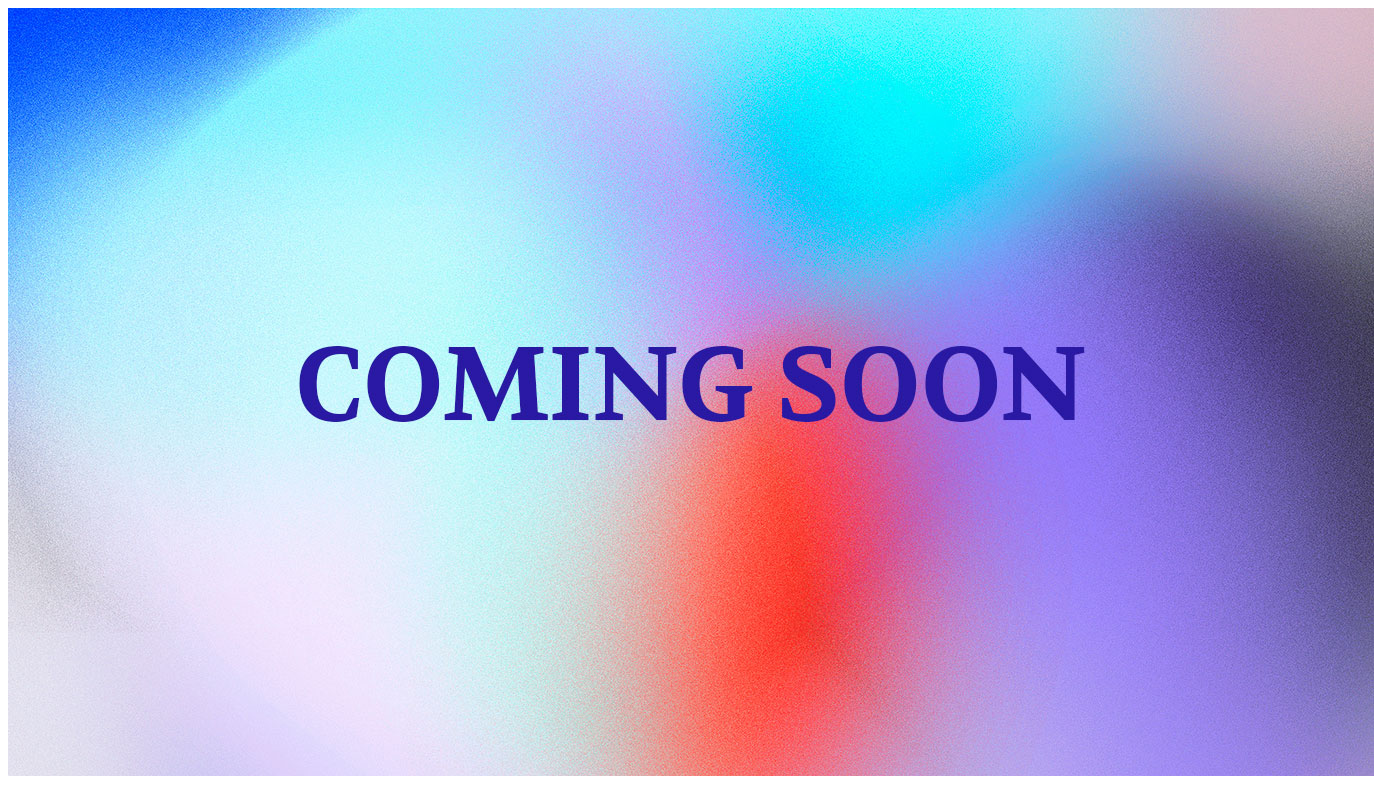
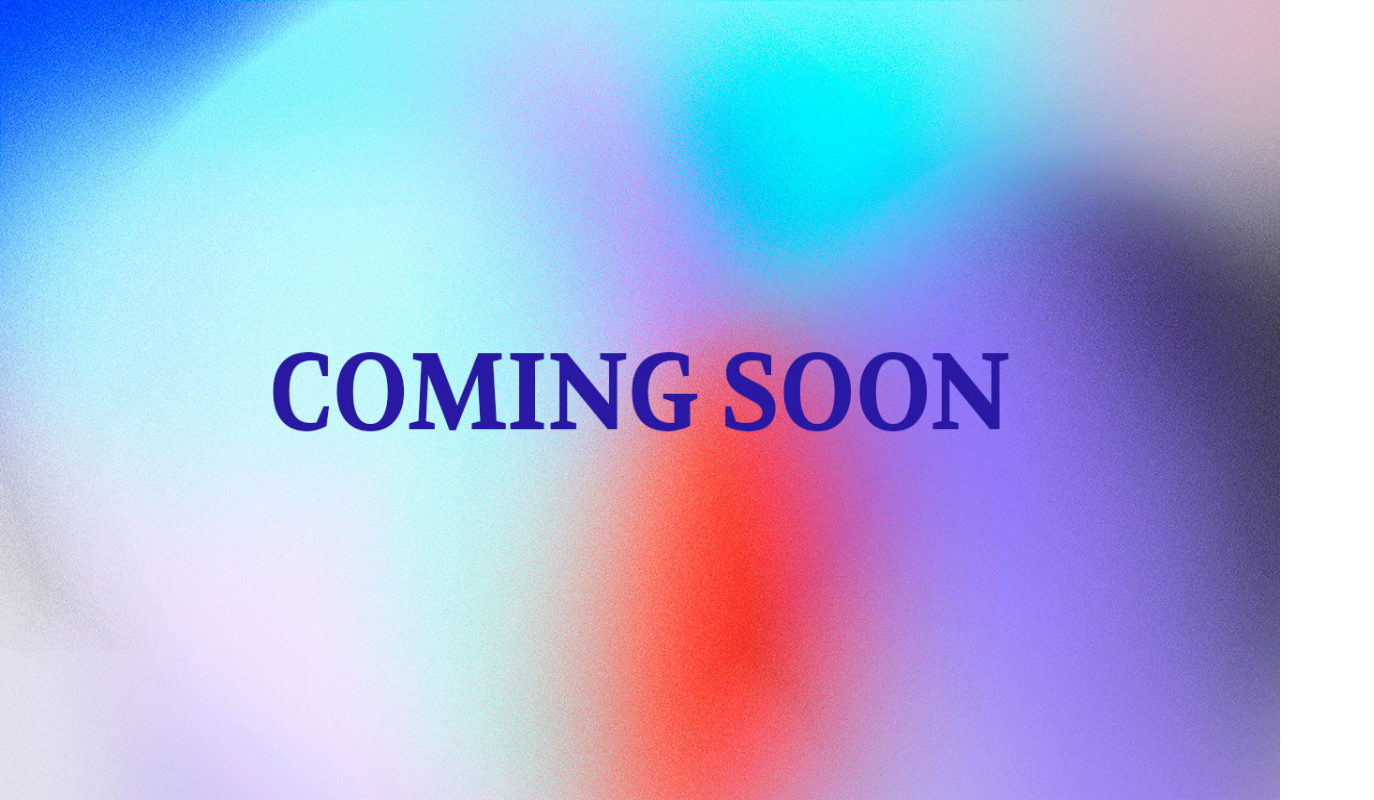
Before and after one commit to edguitaramor/artworks, a plain HTML site: page index.html in a window 1280 px wide. Shown: the whole page, 1374 px wide, since content can reach past the window. Drawn offline with Linux system fonts and the light colour scheme.

Commit message:
Add files via upload

```diff
--- a/index.html
+++ b/index.html
@@ -4,8 +4,19 @@
     <meta charset="UTF-8">
     <meta name="viewport" content="width=device-width, initial-scale=1.0">
     <title>artworks-entertainment.com</title>
+    <style>
+        body{
+            background-image: url(comingSoon.jpg);
+            background-size:100% 100% ;
+            background-attachment: fixed;
+
+
+        }
+    </style>
 </head>
-<body>
-    <img src="comingSoon.jpg" />
+<body >
+
+
+
 </body>
 </html>
```
